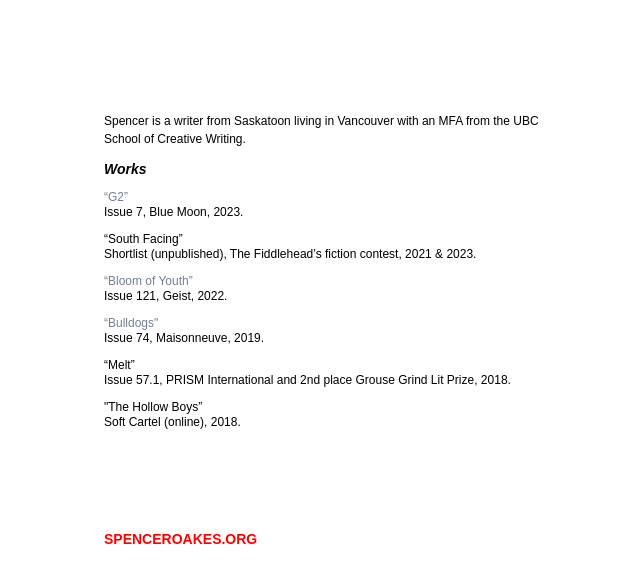
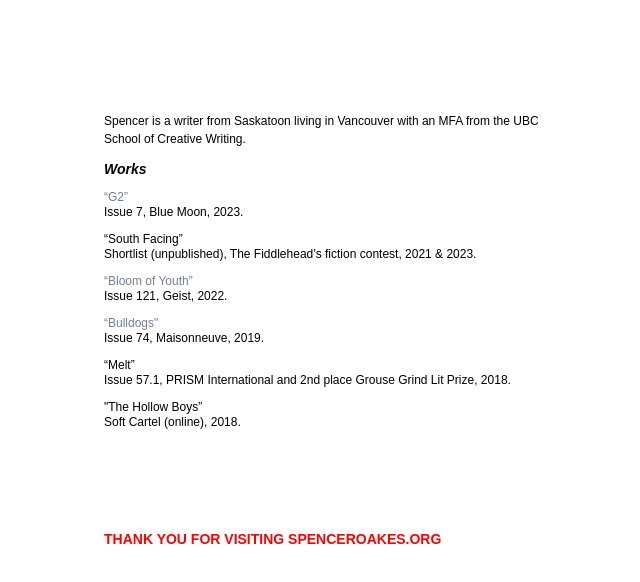
Before and after one commit to greencomputerdesk/webpage, a plain HTML site: page index.html in a window 1280 px wide. Shown: the whole page, without its empty margins (316-956 px from the left). Drawn offline with Linux system fonts and the light colour scheme.

Commit message:
Update index.html

```diff
--- a/index.html
+++ b/index.html
@@ -69,7 +69,7 @@
         </ul>
 
         <div class="footer">
-            SPENCEROAKES.ORG
+            THANK YOU FOR VISITING SPENCEROAKES.ORG
         </div>
     </div>
 </body>
```
